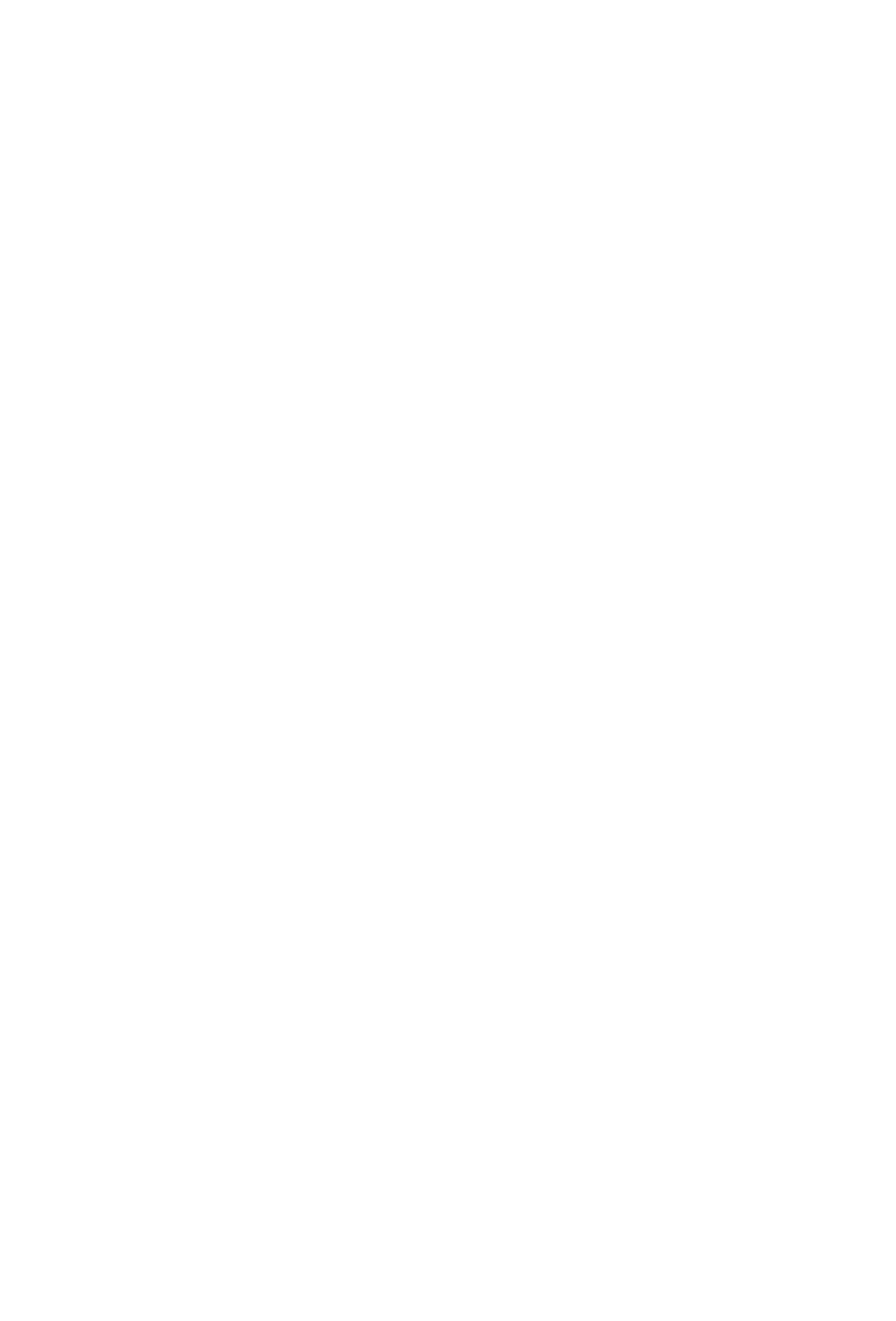
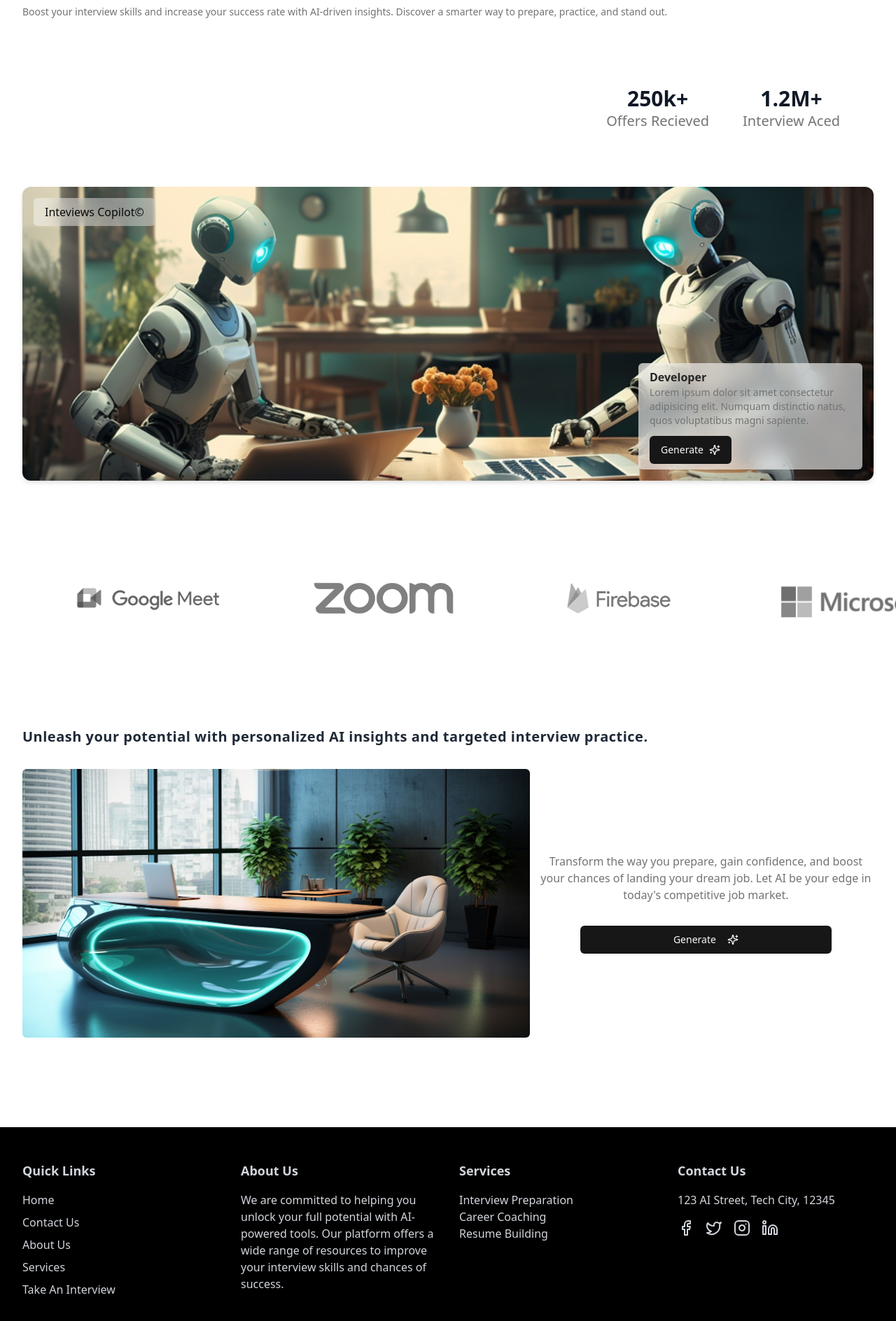
Before and after one commit to Mahesh2056/AI-PreHub, a React (Vite) app: page / in a window 1280 px wide. Shown: the part 294-2182 px from the top of the page at 70% size. Before the commit the page ends 800 px from the top, so only its background shows below. Built offline with nearby package versions, Linux system fonts and the light colour scheme; no server answers.

Commit message:
Changes:Home Screen Completed

```diff
--- a/package.json
+++ b/package.json
@@ -19,6 +19,7 @@
     "lucide-react": "^0.474.0",
     "react": "^18.3.1",
     "react-dom": "^18.3.1",
+    "react-fast-marquee": "^1.6.5",
     "react-router-dom": "^7.1.3",
     "tailwind-merge": "^2.6.0",
     "tailwindcss-animate": "^1.0.7"
--- a/src/components/footer.tsx
+++ b/src/components/footer.tsx
@@ -1,5 +1,119 @@
-const Footer = () => {
-  return <div>Footer</div>;
+import React from "react";
+
+import { Facebook, Twitter, Instagram, Linkedin } from "lucide-react"; // Import Lucide icons
+import { Link } from "react-router-dom";
+import { Container } from "@/components/container";
+import { MainRoutes } from "@/lib/helpers";
+
+interface SocialLinkProps {
+  href: string;
+  icon: React.ReactNode;
+  hoverColor: string;
+}
+
+const SocialLink: React.FC<SocialLinkProps> = ({ href, icon, hoverColor }) => {
+  return (
+    <a
+      href={href}
+      target="_blank"
+      rel="noopener noreferrer"
+      className={`hover:${hoverColor}`}
+    >
+      {icon}
+    </a>
+  );
 };
 
-export default Footer;
+interface FooterLinkProps {
+  to: string;
+  children: React.ReactNode;
+}
+
+const FooterLink: React.FC<FooterLinkProps> = ({ to, children }) => {
+  return (
+    <li>
+      <Link
+        to={to}
+        className="hover:underline text-gray-300 hover:text-gray-100"
+      >
+        {children}
+      </Link>
+    </li>
+  );
+};
+
+export const Footer = () => {
+  return (
+    <div className="w-full bg-black text-gray-300 hover:text-gray-100 py-8">
+      <Container>
+        <div className="grid grid-cols-1 md:grid-cols-4 gap-8">
+          {/* First Column: Links */}
+          <div>
+            <h3 className="font-bold text-lg mb-4">Quick Links</h3>
+            <ul className="space-y-2">
+              {MainRoutes.map((route) => (
+                <FooterLink key={route.href} to={route.href}>
+                  {route.label}
+                </FooterLink>
+              ))}
+            </ul>
+          </div>
+
+          {/* Second Column: About Us */}
+          <div>
+            <h3 className="font-bold text-lg mb-4">About Us</h3>
+            <p>
+              We are committed to helping you unlock your full potential with
+              AI-powered tools. Our platform offers a wide range of resources to
+              improve your interview skills and chances of success.
+            </p>
+          </div>
+
+          {/* Third Column: Services */}
+          <div>
+            <h3 className="font-bold text-lg mb-4">Services</h3>
+            <ul>
+              <FooterLink to="/services/interview-prep">
+                Interview Preparation
+              </FooterLink>
+              <FooterLink to="/services/career-coaching">
+                Career Coaching
+              </FooterLink>
+              <FooterLink to="/services/resume-building">
+                Resume Building
+              </FooterLink>
+            </ul>
+          </div>
+
+          {/* Fourth Column: Address and Social Media */}
+          <div>
+            <h3 className="font-bold text-lg mb-4">Contact Us</h3>
+            <p className="mb-4">123 AI Street, Tech City, 12345</p>
+            <div className="flex gap-4">
+              <SocialLink
+                href="https://facebook.com"
+                icon={<Facebook size={24} />}
+                hoverColor="text-blue-500"
+              />
+              <SocialLink
+                href="https://twitter.com"
+                icon={<Twitter size={24} />}
+                hoverColor="text-blue-400"
+              />
+              <SocialLink
+                href="https://instagram.com"
+                icon={<Instagram size={24} />}
+                hoverColor="text-pink-500"
+              />
+              <SocialLink
+                href="https://linkedin.com"
+                icon={<Linkedin size={24} />}
+                hoverColor="text-blue-700"
+              />
+            </div>
+          </div>
+        </div>
+      </Container>
+    </div>
+  );
+};
--- /dev/null
+++ b/src/components/marquee-img.tsx
@@ -0,0 +1,9 @@
+export const MarqueImg = ({ img }: { img: string }) => {
+    return (
+      <img
+        src={img}
+        className="w-44 h-44 xl:w-52 xl:h-52 object-contain grayscale mx-12 xl:mx-16"
+        alt=""
+      />
+    );
+  };
--- a/src/index.css
+++ b/src/index.css
@@ -63,4 +63,11 @@
   body {
     @apply bg-background text-foreground;
   }
+  .text-outline {
+    color: white;
+    text-shadow: -1px -1px 0 rgba(0, 0, 0, 0.6),
+      /* Top-left */ 1px -1px 0 rgba(0, 0, 0, 0.6),
+      /* Top-right */ -1px 1px 0 rgba(0, 0, 0, 0.6),
+      /* Bottom-left */ 1px 1px 0 rgba(0, 0, 0, 0.6); /* Bottom-right */
+  }
 }
--- a/src/layouts/ public-layout.tsx
+++ b/src/layouts/ public-layout.tsx
@@ -1,4 +1,4 @@
-import Footer from "@/components/footer";
+import { Footer } from "@/components/footer";
 import Header from "@/components/header";
 import AuthHanlder from "@/handlers/auth-handler";
 import { Outlet } from "react-router-dom";
--- a/src/layouts/main-layout.tsx
+++ b/src/layouts/main-layout.tsx
@@ -1,5 +1,5 @@
 import { Container } from "@/components/container";
-import Footer from "@/components/footer";
+import { Footer } from "@/components/footer";
 import Header from "@/components/header";
 import { Outlet } from "react-router-dom";
 
--- a/src/routes/home.tsx
+++ b/src/routes/home.tsx
@@ -1,5 +1,120 @@
+import { Sparkles } from "lucide-react";
+import Marquee from "react-fast-marquee";
+
+import { Container } from "@/components/container";
+import { Button } from "@/components/ui/button";
+import { MarqueImg } from "@/components/marquee-img";
+import { Link } from "react-router-dom";
+
 const HomePage = () => {
-  return <div></div>;
+  return (
+    <div className="flex-col w-full pb-24">
+      <Container>
+        <div className="my-8">
+          <h2 className="text-3xl text-center md:text-left md:text-6xl">
+            <span className="text-outline font-extrabold md:text-8xl">
+              AI Superpower
+            </span>
+            <span className="text-gray-500 font-extrabold">
+              - A better way to
+            </span>
+            <br />
+            improve your interview chances and skills
+          </h2>
+
+          <p className="mt-4 text-muted-foreground text-sm">
+            Boost your interview skills and increase your success rate with
+            AI-driven insights. Discover a smarter way to prepare, practice, and
+            stand out.
+          </p>
+        </div>
+
+        <div className="flex w-full items-center justify-evenly md:px-12 md:py-16 md:items-center md:justify-end gap-12">
+          <p className="text-3xl font-semibold text-gray-900 text-center">
+            250k+
+            <span className="block text-xl text-muted-foreground font-normal">
+              Offers Recieved
+            </span>
+          </p>
+          <p className="text-3xl font-semibold text-gray-900 text-center">
+            1.2M+
+            <span className="block text-xl text-muted-foreground font-normal">
+              Interview Aced
+            </span>
+          </p>
+        </div>
+
+        {/* image section */}
+        <div className="w-full mt-4 rounded-xl bg-gray-100 h-[420px] drop-shadow-md overflow-hidden relative">
+          <img
+            src="/assets/img/hero.jpg"
+            alt=""
+            className="w-full h-full object-cover"
+          />
+
+          <div className="absolute top-4 left-4 px-4 py-2 rounded-md bg-white/40 backdrop-blur-md">
+            Inteviews Copilot&copy;
+          </div>
+
+          <div className="hidden md:block absolute w-80 bottom-4 right-4 px-4 py-2 rounded-md bg-white/60 backdrop-blur-md">
+            <h2 className="text-neutral-800 font-semibold">Developer</h2>
+            <p className="text-sm text-neutral-500">
+              Lorem ipsum dolor sit amet consectetur adipisicing elit. Numquam
+              distinctio natus, quos voluptatibus magni sapiente.
+            </p>
+
+            <Button className="mt-3">
+              Generate <Sparkles />
+            </Button>
+          </div>
+        </div>
+      </Container>
+
+      {/* marquee section */}
+      <div className=" w-full my-12">
+      <Marquee pauseOnHover>
+          <MarqueImg img="/assets/img/logo/firebase.png" />
+          <MarqueImg img="/assets/img/logo/meet.png" />
+          <MarqueImg img="/assets/img/logo/zoom.png" />
+          <MarqueImg img="/assets/img/logo/firebase.png" />
+          <MarqueImg img="/assets/img/logo/microsoft.png" />
+          <MarqueImg img="/assets/img/logo/meet.png" />
+          <MarqueImg img="/assets/img/logo/tailwindcss.png" />
+          <MarqueImg img="/assets/img/logo/microsoft.png" />
+        </Marquee>
+      </div>
+      <Container className="py-8 space-y-8">
+        <h2 className="tracking-wide text-xl text-gray-800 font-semibold">
+          Unleash your potential with personalized AI insights and targeted
+          interview practice.
+        </h2>
+
+        <div className="grid grid-cols-1 md:grid-cols-5 gap-3">
+          <div className="col-span-1 md:col-span-3">
+            <img
+              src="/assets/img/office.jpg"
+              alt=""
+              className="w-full max-h-96 rounded-md object-cover"
+            />
+          </div>
+
+          <div className="col-span-1 md:col-span-2 gap-8 max-h-96 min-h-96 w-full flex flex-col items-center justify-center text-center">
+            <p className="text-center text-muted-foreground">
+              Transform the way you prepare, gain confidence, and boost your
+              chances of landing your dream job. Let AI be your edge in
+              today&apos;s competitive job market.
+            </p>
+
+            <Link to={"/generate"} className="w-full">
+              <Button className="w-3/4">
+                Generate <Sparkles className="ml-2" />
+              </Button>
+            </Link>
+          </div>
+        </div>
+      </Container>
+    </div>
+  );
 };
 
 export default HomePage;
```
Also changed, not shown: 1 other file (tests, documents, lock files or other folders).
